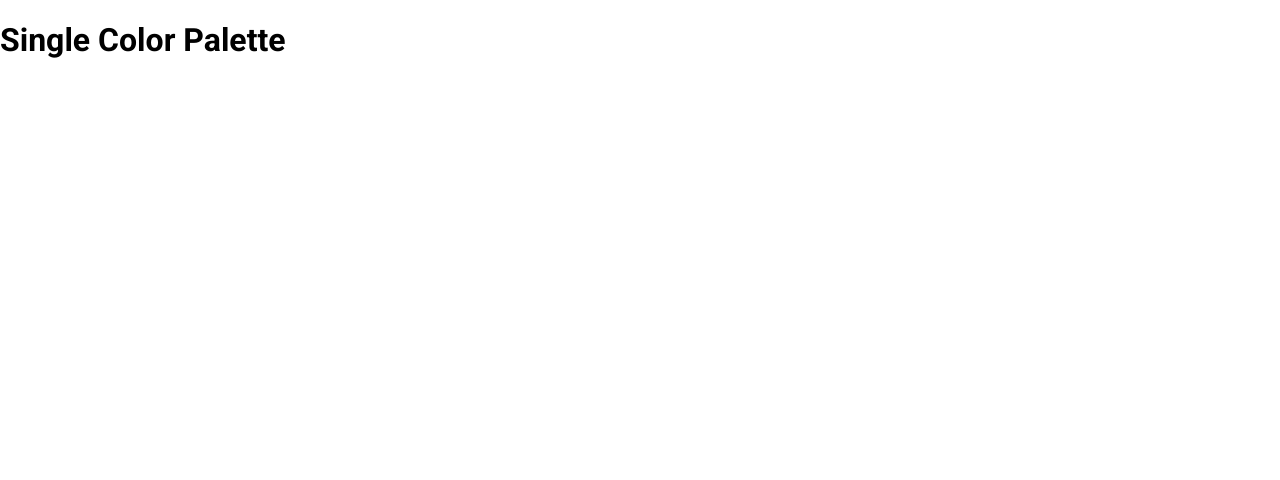
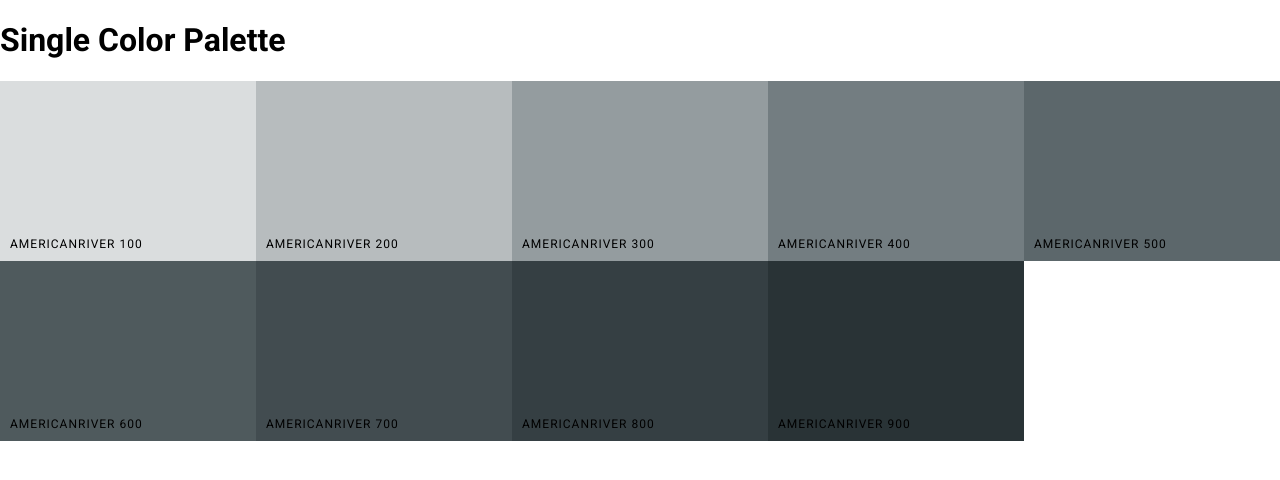
Before and after one commit to gabrielantony/Color-Palette, a React (Create React App) app: page /palette/flat-ui-colors-american/americanriver in a window 1280 px wide. Shown: the top 480 px of the page. Built offline with nearby package versions, Linux system fonts and the light colour scheme.

Commit message:
Display colors in SingleColorPalette

```diff
--- a/src/App.js
+++ b/src/App.js
@@ -17,8 +17,24 @@
   render() {
     return (
       <Switch>
-        <Route exact path="/"
-        render={(routeProps) => <PalleteList palettes={seedColors}{...routeProps}/>}/>
+        <Route
+        exact
+        path="/palette/:paletteId/:colorId"
+        render={routeProps => (
+          <SingleColorPalette
+          colorId={routeProps.match.params.colorId}
+          palette={generatePalette(
+            this.findPalette(routeProps.match.params.paletteId)
+          )}
+          />
+        )}
+        />
+        <Route
+        exact
+        path="/"
+        render={(routeProps) =>
+        <PalleteList palettes={seedColors}{...routeProps}/>}/>
+
         <Route
         exact
         path="/palette/:id"
@@ -30,11 +46,7 @@
           />
         )}
         />
-        <Route
-        exact
-        path="/palette/:paletteId/:colorId"
-        render={() => <SingleColorPalette />}
-        />
+
       </Switch>
 
       // <div>
--- a/src/ColorBox.js
+++ b/src/ColorBox.js
@@ -17,7 +17,7 @@
 }
 
     render() {
-        const {name, background, moreUrl} = this.props;
+        const {name, background, moreUrl, showLink} = this.props;
         const { copied } = this.state;
 
         return (
@@ -37,10 +37,12 @@
                     </div>
                     <button className="copy-button">Copy</button>
                 </div>
-                <Link to={moreUrl}
-                    onClock={e => e.stopPropagation()}>
-                    <span class="see-more">More</span>
+                {showLink && (
+                  <Link to={moreUrl}
+                    onCli ck={e => e.stopPropagation()}>
+                    <span className="see-more">More</span>
                 </Link>
+                )}
             </div>
             </CopyToClipboard>
 
--- a/src/Palette.js
+++ b/src/Palette.js
@@ -30,6 +30,7 @@
             name={color.name}
             key={color.id}
             moreUrl={`/palette/${id}/${color.id}`}
+            showLink
             />
         ));
 
--- a/src/SingleColorPalette.js
+++ b/src/SingleColorPalette.js
@@ -1,10 +1,38 @@
-import React, { Component } from 'react'
+import React, { Component } from 'react';
+import ColorBox from "./ColorBox";
 
 class SingleColorPalette extends Component {
+    constructor(props){
+        super(props);
+        this._shades = this.gatherShades(this.props.palette, this.props.colorId);
+        console.log(this._shades);
+    }
+
+    gatherShades(palette, colorToFilterBy){
+        let shades = []
+        let allColors = palette.colors
+
+        for (let key in allColors){
+           shades = shades.concat(
+               allColors[key].filter(color => color.id === colorToFilterBy)
+           );
+        }
+        return shades.slice(1);
+    }
+
     render() {
+        const colorBoxes = this._shades.map(color => (
+            <ColorBox
+            key={color.id}
+            name={color.name}
+            background={color.hex}
+            showLink={false}
+            />
+        ))
         return (
-            <div>
+            <div className="Palette">
                 <h1>Single Color Palette</h1>
+                <div className="Palette-colors">{colorBoxes}</div>
             </div>
         )
     }
```
